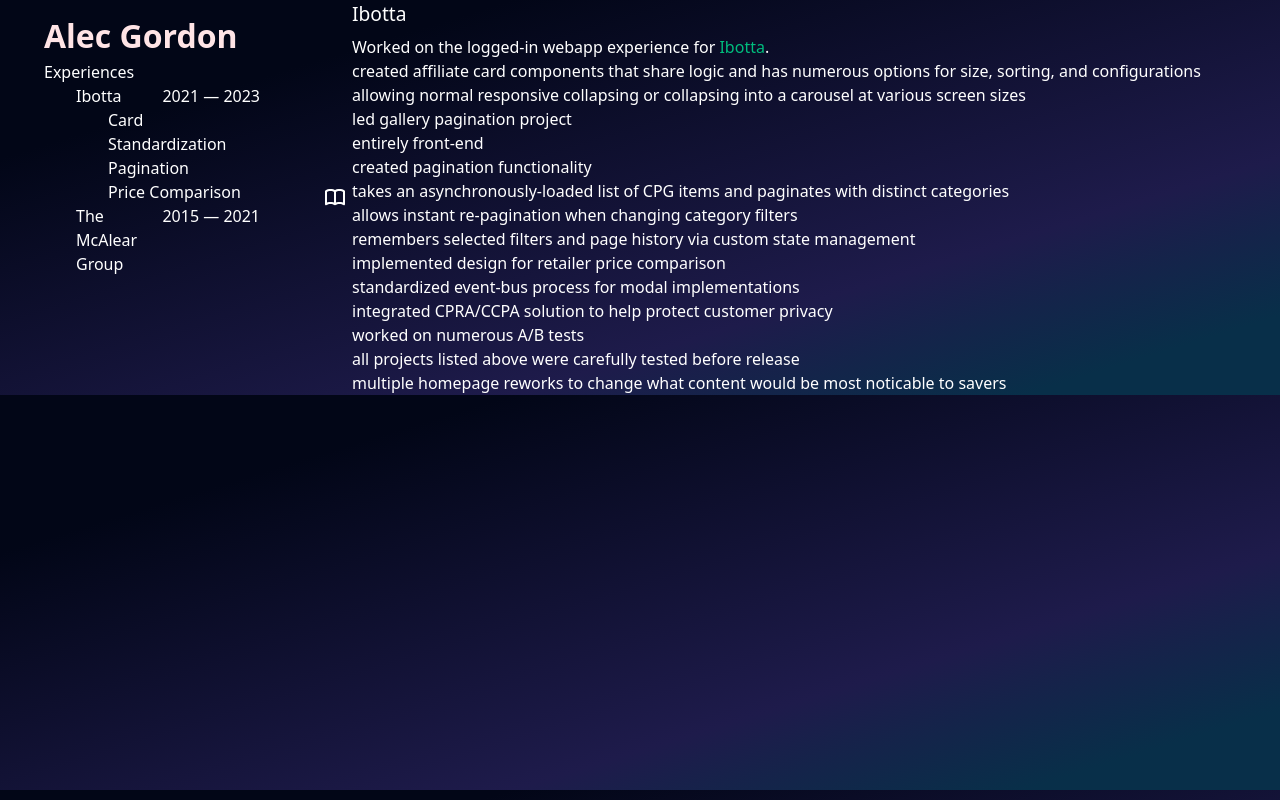
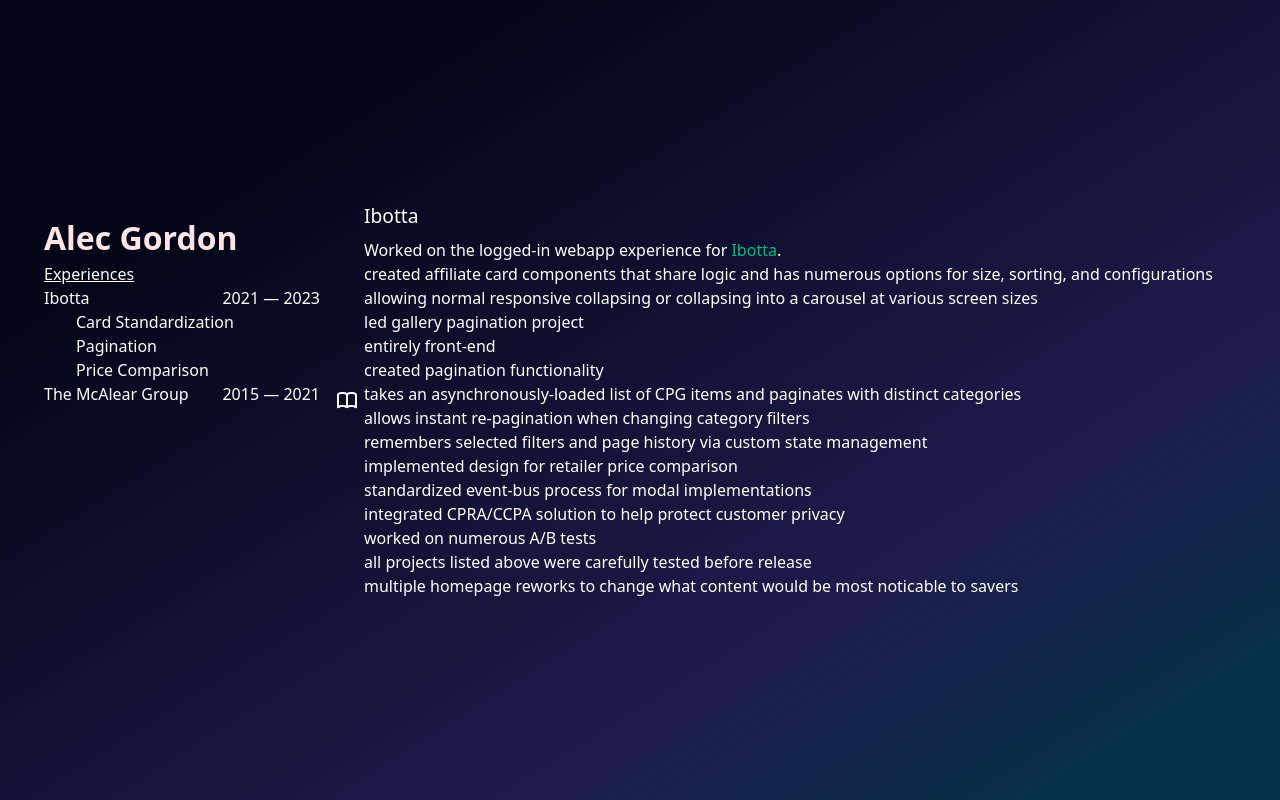
Before and after one commit to insanealec/alecgordon, a Vue app: page / in a window 1280 px wide. Built offline with nearby package versions, Linux system fonts and the light colour scheme.

Commit message:
Fix some spacing and background issues

```diff
--- a/src/App.vue
+++ b/src/App.vue
@@ -26,7 +26,6 @@
 @media (min-width: 1024px) {
   header {
     display: flex;
-    padding-right: 4rem;
   }
 
   .logo {
--- a/src/assets/main.scss
+++ b/src/assets/main.scss
@@ -10,6 +10,10 @@
 
 //   font-weight: normal;
 // }
+
+body {
+  min-height: 100vh;
+}
 
 a,
 .green {
@@ -33,6 +37,7 @@
   #app {
     display: grid;
     grid-template-columns: 1fr 3fr;
+    column-gap: 1rem;
     padding: 0 2rem;
   }
 }
--- a/src/components/WorkExperience.vue
+++ b/src/components/WorkExperience.vue
@@ -6,9 +6,7 @@
     <span class="flex flex-row">
       <h4>
         <slot name="from"></slot>
-      </h4>
-      &nbsp;&mdash;&nbsp;
-      <h4>
+        &mdash;
         <slot name="to"></slot>
       </h4>
     </span>
--- a/src/components/nav/SideNav.vue
+++ b/src/components/nav/SideNav.vue
@@ -3,11 +3,11 @@
 </script>
 
 <template>
-  <div class="p-3">
+  <div class="w-full p-3">
     <h1 class="text-rose-100">Alec Gordon</h1>
     <div class="flex flex-col">
-      <p>Experiences</p>
-      <div class="flex flex-col indent">
+      <p class="underline">Experiences</p>
+      <div class="flex flex-col">
         <WorkExperience>
           <template #name>Ibotta</template>
           <template #from>2021</template>
```
